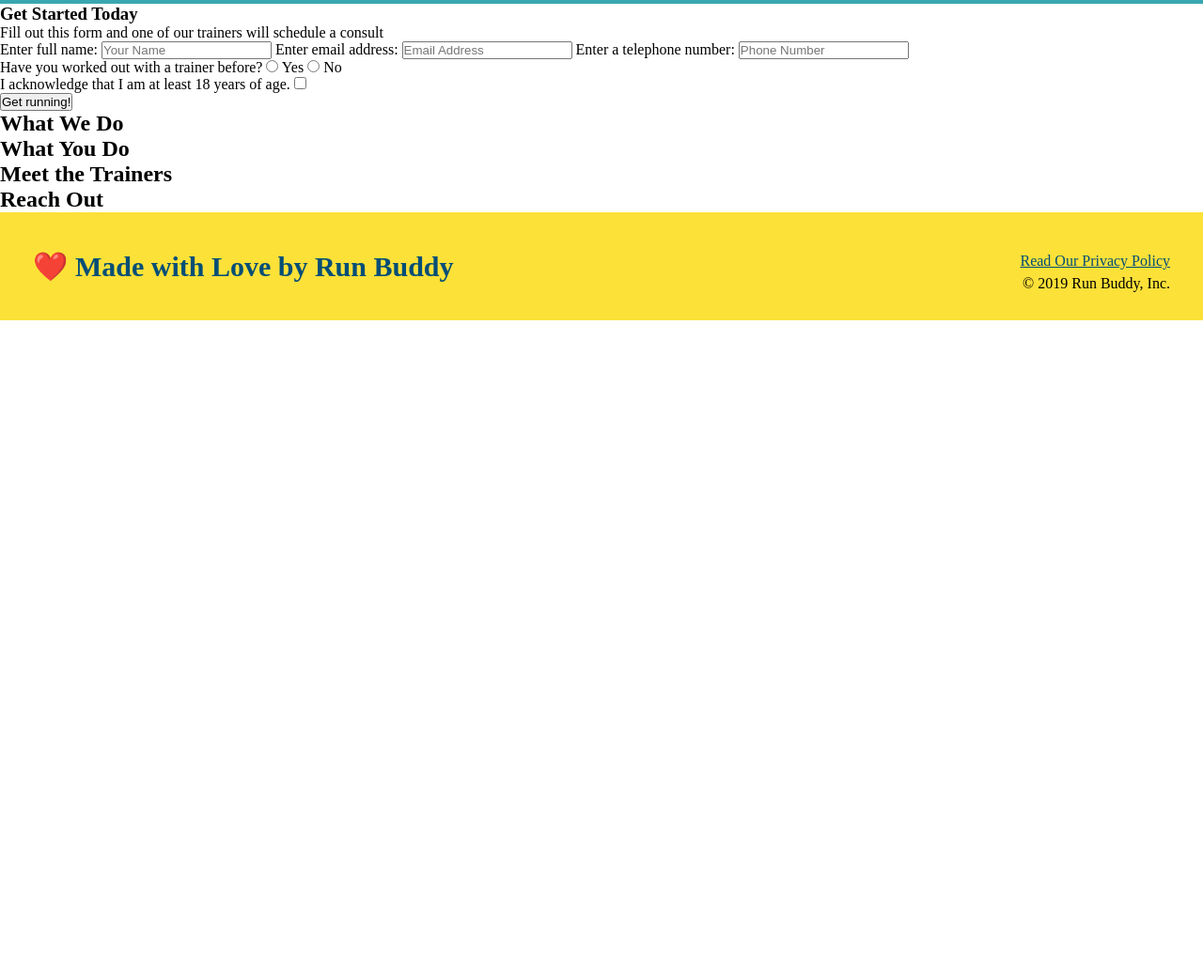
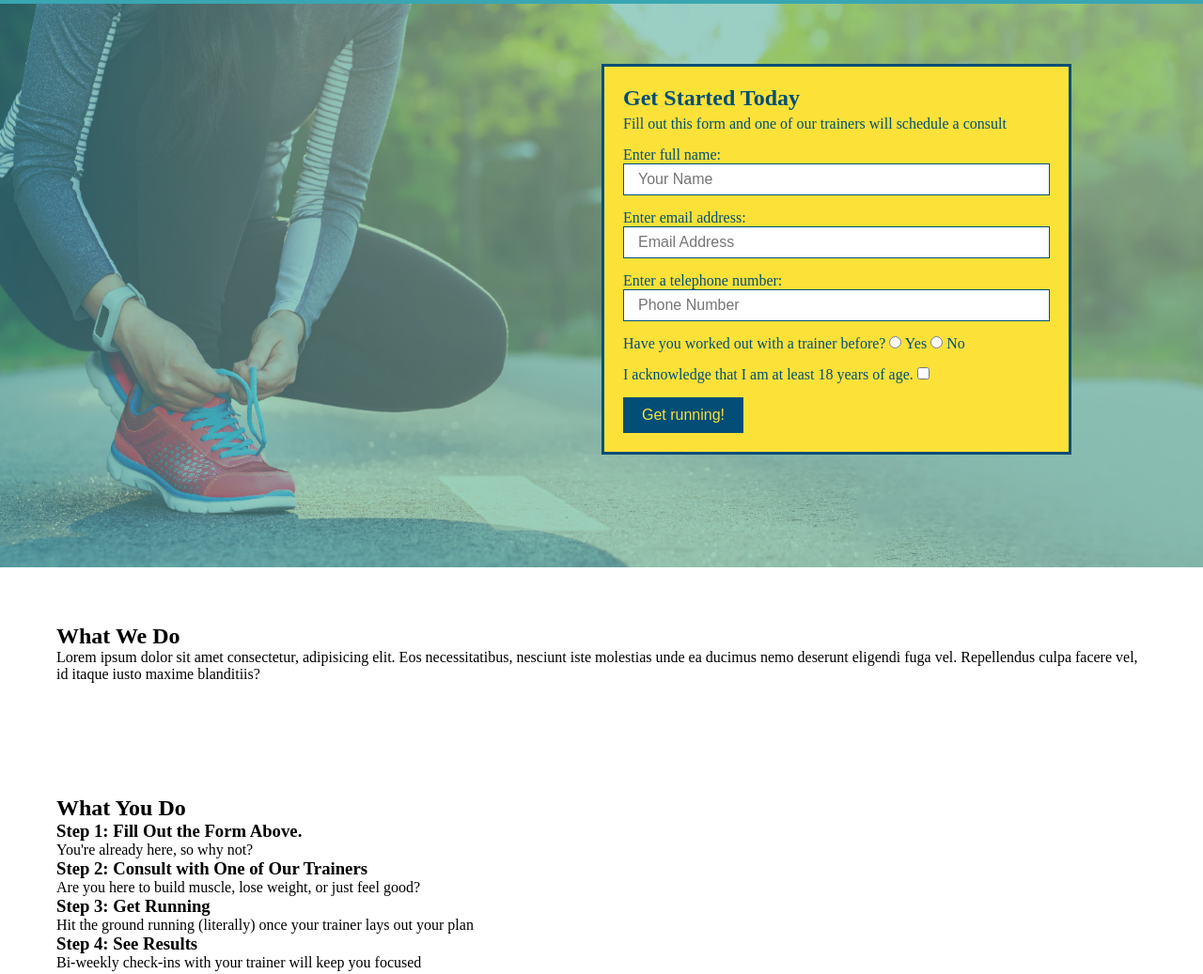
Before and after one commit to EmilyThatsMe/run-buddy, a plain HTML site: page index.html in a window 1280 px wide. Shown: the part 78-1115 px from the top of the page at 94% size. Before the commit the page ends 800 px from the top, so only its background shows below. Drawn offline with Linux system fonts and the light colour scheme.

Commit message:
styling hero

```diff
--- a/assets/css/style.css
+++ b/assets/css/style.css
@@ -37,6 +37,8 @@
       font-size: 22px;
   }
 
+
+
   /* Footer styling */
   footer{
       background: #fce138;
@@ -60,3 +62,62 @@
   footer a {
       color: #024e76;
   }
+
+  section {
+      padding: 60px;
+  }
+
+  /* hero style start */
+  .hero {
+      background-image: url(../images/hero-bg.jpg);
+      height: 600px;
+      background-size: cover;
+      background-position: center;
+      position: relative;
+  }
+
+  .hero-form{
+      background-color: #fce138;
+      padding: 20px;
+      width: 500px;
+      color: #024e76;
+      border-style: solid;
+      border-width: 3px;
+      border-color: #024e76;
+      position: absolute;
+      bottom: 120px;
+      right: 140px;
+  }
+
+  .hero-form h3{
+      margin: 0;
+      font-size: 24px;
+  }
+
+  .hero-form p{
+      margin: 5px 0 15px 0;
+  }
+
+.form-input{
+    border: 1px solid #024e76;
+    display: block;
+    padding: 7px 15px;
+    font-size: 16px;
+    color: #024e76;
+    width: 100%;
+    margin-bottom: 15px;
+}
+
+.hero-form label{
+    margin-bottom: 0 5px;
+}
+
+.hero-form button{
+    color: #fce138;
+    background-color: #024e76;
+    border: none;
+    padding: 10px 20px;
+    font-size: 16px;
+}
+
+  /* hero style end */
--- a/index.html
+++ b/index.html
@@ -34,18 +34,18 @@
     </header>
 
     <!-- hero/jumbotron-->
-    <section>
-        <div>
+    <section class="hero">
+        <div class="hero-form">
             <h3>Get Started Today</h3>
             <p>Fill out this form and one of our trainers will schedule a consult</p>
             <!-- Add Form element-->
             <form>
                 <label for="name">Enter full name:</label>
-                <input type="text" placeholder="Your Name" name="name" id="name"/>
+                <input type="text" placeholder="Your Name" name="name" id="name" class="form-input"/>
                 <label for="email">Enter email address:</label>
-                <input type="email" placeholder="Email Address" name="email" id="email"/>
+                <input type="email" placeholder="Email Address" name="email" id="email" class="form-input"/>
                 <label for="phone">Enter a telephone number:</label>
-                <input type="tel" placeholder="Phone Number" name="phone" id="phone"/>
+                <input type="tel" placeholder="Phone Number" name="phone" id="phone" class="form-input"/>
                 <p>
                     Have you worked out with a trainer before?
                     <input type="radio" name="trainer-confirm" id="trainer-yes">
@@ -69,13 +69,35 @@
             <!-- end hero-->
 
     <!-- "what we do" section-->
-    <section>
+    <section id="what-we-do">
         <h2>What We Do</h2>
+        <p>Lorem ipsum dolor sit amet consectetur, adipisicing elit. Eos necessitatibus, nesciunt iste molestias unde ea ducimus nemo deserunt eligendi fuga vel. Repellendus culpa facere vel, id itaque iusto maxime blanditiis?</p>
     </section>
 
     <!-- "what you do" section-->
-    <section>
+    <section id="what-you-do">
         <h2>What You Do</h2>
+
+        <div>
+            <h3>Step 1: Fill Out the Form Above.</h3>
+            <p>You're already here, so why not?</p>
+        </div>
+
+        <div>
+            <h3>Step 2: Consult with One of Our Trainers</h3>
+            <p>Are you here to build muscle, lose weight, or just feel good?</p>
+        </div>
+
+        <div>
+            <h3>Step 3: Get Running</h3>
+            <p>Hit the ground running (literally) once your trainer lays out your plan</p>
+        </div>
+
+        <div>
+            <h3>Step 4: See Results</h3>
+            <p>Bi-weekly check-ins with your trainer will keep you focused</p>
+        </div>
+
     </section>
 
     <!-- "meet the trainers" section-->
```
Also changed, not shown: assets/images/hero-bg.jpg (added).
